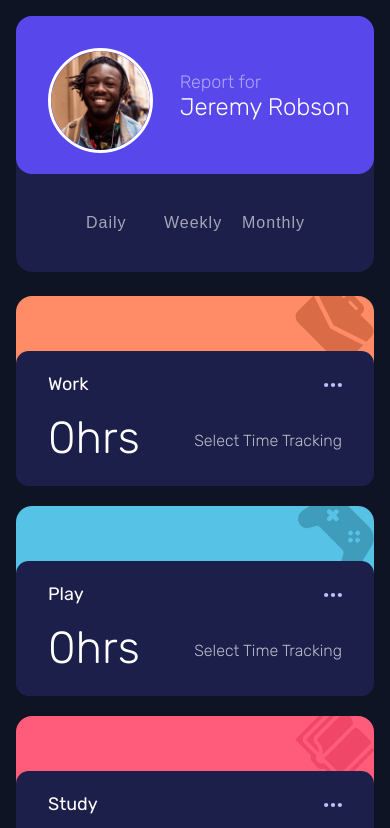
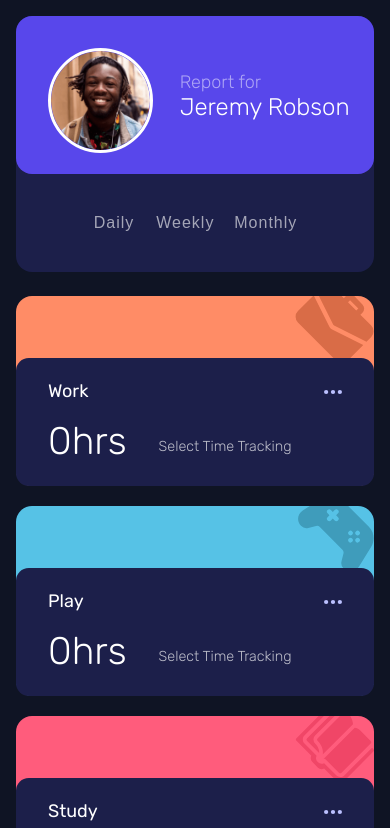
Before and after one commit to alauram/time-tracking-dashboard, a plain HTML site: page index.html in a window 390 px wide. Shown: the top 828 px of the page. Drawn offline with Linux system fonts and the light colour scheme.

Commit message:
Update main.css

```diff
--- a/main.css
+++ b/main.css
@@ -250,6 +250,9 @@ body {
     .work, .play, .study, .exercise, .social, .self {
         min-height: 11.875rem;
     }
+    .left-bottom button:first-child {
+        width: 15%;
+    }
     .info {
         gap: 1rem;
     }
@@ -258,9 +261,11 @@ body {
         justify-content: space-between;
     }
     .text h1 {
-        font-size: 2.8rem;
+        font-size: 2.4rem;
     }
-    .text p {
+    .info p:last-child {
         margin-top: 1.25rem;
+        width: 100%;
+        font-size: 0.9rem;
     }
 }
```
